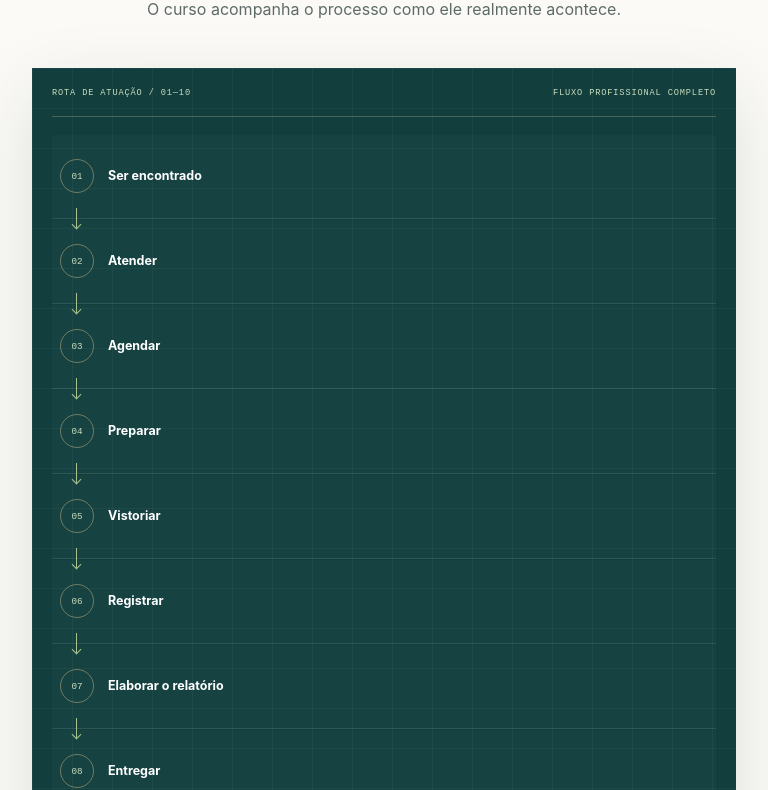
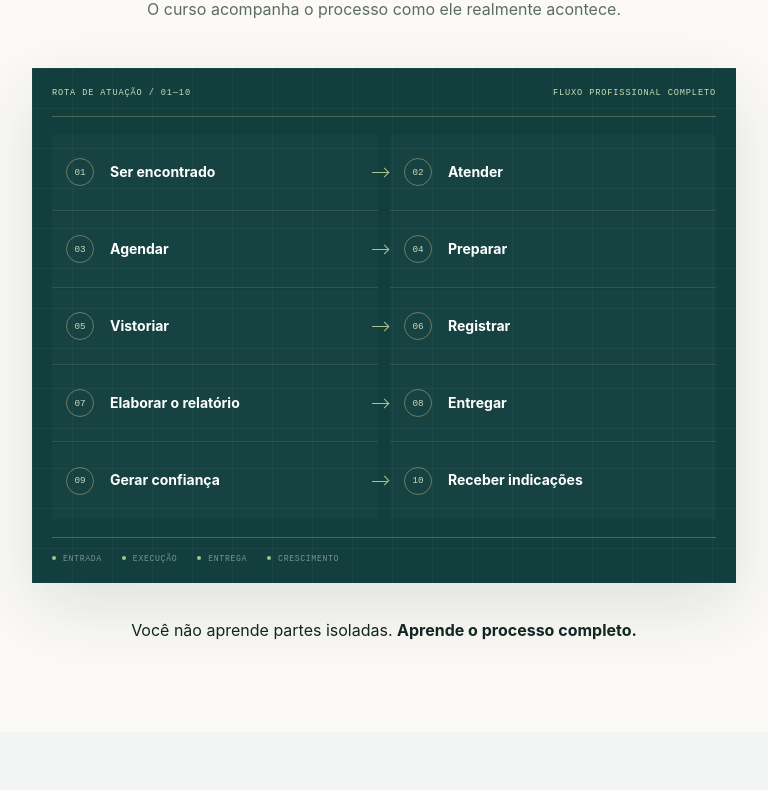
Before and after one commit to r-arcade/metodo360, a React (Vite) app: page / in a window 768 px wide. Shown: the part 6111-6901 px from the top of the page. Built offline with nearby package versions, Linux system fonts and the light colour scheme.

Commit message:
fix: compactar jornada e publico no mobile

```diff
--- a/src/styles.css
+++ b/src/styles.css
@@ -532,11 +532,29 @@ h3 { letter-spacing: -0.02em; }
 }
 
 @media (max-width: 1079px) {
+  .journey-list { grid-template-columns: repeat(2, minmax(0, 1fr)); gap: 1px 12px; }
+  .journey-list li { min-width: 0; min-height: 104px; grid-template-columns: minmax(0, 1fr); align-content: start; gap: 10px; padding: 12px 8px; }
+  .journey-list__number { width: 28px; height: 28px; }
+  .journey-list strong { font-size: .875rem; }
+  .journey-list li i { display: none; }
+  .journey-list li:nth-child(odd) i { display: block; left: auto; right: -10px; top: 24px; bottom: auto; width: 16px; height: 1px; }
+  .journey-list li:nth-child(odd) i::after { left: auto; right: 0; bottom: -2.5px; transform: rotate(-45deg); }
+  .journey-list li:nth-last-child(2) { border-bottom: 0; }
+  .audience-list { grid-template-columns: repeat(2, minmax(0, 1fr)); }
+  .audience-list li { min-width: 0; min-height: 0; grid-template-columns: minmax(0, 1fr); align-content: start; gap: 8px; padding: 14px; }
+  .audience-list li strong { font-size: .875rem; line-height: 1.45; }
+  .audience-list li:last-child:nth-child(odd) { grid-column: 1 / -1; grid-template-columns: 20px minmax(0, 1fr); align-items: center; }
   .pillar-map { width: min(calc(100% - 32px), 360px); }
   .offer-copy > ul { grid-template-columns: minmax(0, 1fr); }
   .offer-grid { max-width: 720px; margin-inline: auto; }
   .mobile-sticky-cta { bottom: max(12px, env(safe-area-inset-bottom)); }
   .site-footer { padding-bottom: calc(100px + env(safe-area-inset-bottom)); }
+}
+
+@media (min-width: 560px) and (max-width: 1079px) {
+  .journey-list li { min-height: 76px; grid-template-columns: 34px minmax(0, 1fr); align-content: center; padding: 14px; }
+  .journey-list li:nth-child(odd) i { top: 50%; }
+  .audience-list li { grid-template-columns: 20px minmax(0, 1fr); gap: 10px; padding: 16px; }
 }
 
 @media (min-width: 1080px) {
```
